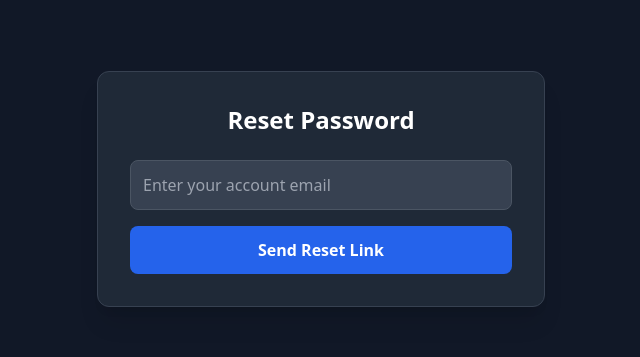
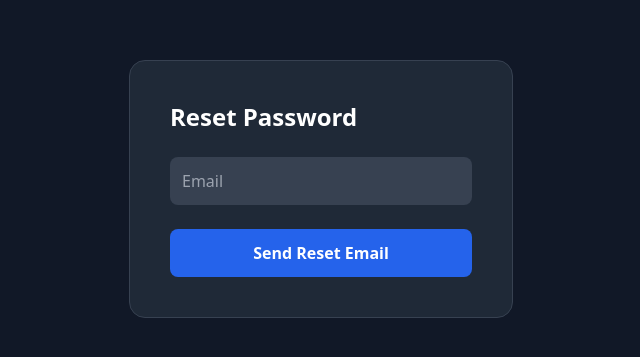
Before and after one commit to brettkues/cardealer-ai, a Next.js app: page /reset in a window 1280 px wide. Shown: the part 211-568 px from the top of the page, without its empty margins (319-959 px from the left). Built offline with nearby package versions, Linux system fonts and the light colour scheme.

Commit message:
Update page.js

```diff
--- a/app/reset/page.js
+++ b/app/reset/page.js
@@ -1,67 +1,62 @@
 "use client";
 
 import { useState } from "react";
-import { useRouter } from "next/navigation";
 
 export default function ResetPasswordPage() {
-  const router = useRouter();
   const [email, setEmail] = useState("");
-  const [status, setStatus] = useState("");
   const [loading, setLoading] = useState(false);
 
-  async function handleReset(e) {
-    e.preventDefault();
-    setStatus("");
+  const sendReset = async () => {
+    if (!email) {
+      alert("Enter your email.");
+      return;
+    }
+
     setLoading(true);
 
     try {
-      const res = await fetch("/api/auth/reset", {
+      const res = await fetch("/api/auth/set", {
         method: "POST",
-        body: JSON.stringify({ email }),
+        body: JSON.stringify({
+          action: "reset",
+          email,
+        }),
       });
 
       const data = await res.json();
 
-      if (!res.ok) throw new Error(data.error);
-
-      setStatus("A password reset link has been sent to your email.");
-      setTimeout(() => router.push("/login"), 2000);
+      if (!res.ok) {
+        alert(data.error || "Failed to send reset email");
+      } else {
+        alert("Password reset email sent.");
+      }
     } catch (err) {
-      setStatus("Error: " + err.message);
+      alert("Error: " + err.message);
     }
 
     setLoading(false);
-  }
+  };
 
   return (
-    <div className="min-h-screen bg-gray-900 text-white flex justify-center items-center p-8">
-      <div className="bg-gray-800 p-8 rounded-xl shadow-xl w-full max-w-md border border-gray-700">
-        <h1 className="text-2xl font-bold mb-6 text-center">Reset Password</h1>
+    <div className="min-h-screen bg-gray-900 text-white flex justify-center items-center">
+      <div className="p-10 bg-gray-800 rounded-2xl border border-gray-700 w-96">
+        <h1 className="text-2xl font-bold mb-6">Reset Password</h1>
 
-        <form onSubmit={handleReset} className="flex flex-col gap-4">
         <input
           type="email"
-            placeholder="Enter your account email"
-            className="bg-gray-700 border border-gray-600 text-white p-3 rounded-lg"
+          placeholder="Email"
+          className="w-full p-3 rounded-lg bg-gray-700 mb-6"
           value={email}
           onChange={(e) => setEmail(e.target.value)}
-            required
         />
 
         <button
-            type="submit"
+          onClick={sendReset}
           disabled={loading}
-            className="py-3 bg-blue-600 hover:bg-blue-500 rounded-lg font-semibold"
+          className="w-full py-3 bg-blue-600 hover:bg-blue-500 rounded-lg font-semibold"
         >
-            {loading ? "Sending…" : "Send Reset Link"}
+          {loading ? "Sending…" : "Send Reset Email"}
         </button>
-        </form>
-
-        {status && (
-          <p className="text-center mt-4 text-gray-300 whitespace-pre-wrap">
-            {status}
-          </p>
-        )}
       </div>
     </div>
   );
```
Lines whose indentation alone changed are shown as unchanged.
